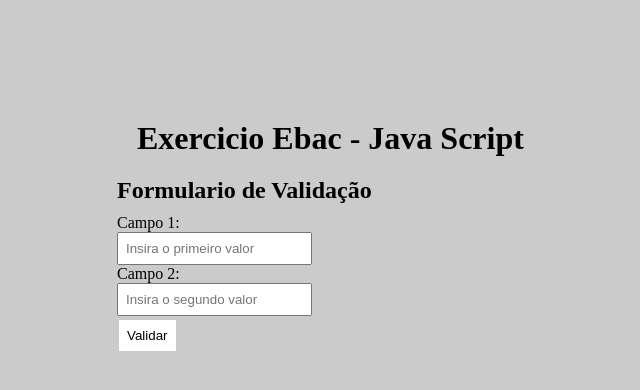
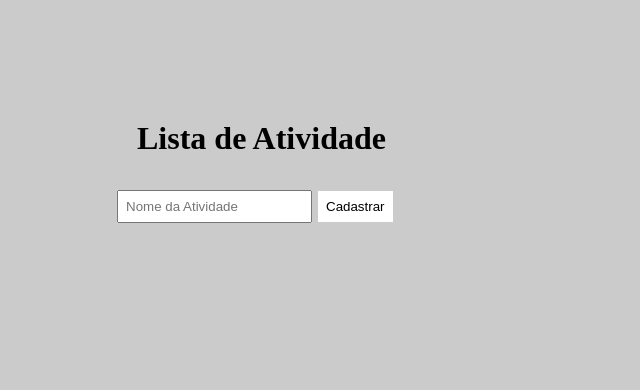
Before and after one commit to lh5818181/Exercicio_html_js, a plain HTML site: page Index.html in a window 1280 px wide. Shown: the whole page, without its empty margins (139-779 px from the left). Drawn offline with nearby package versions, Linux system fonts and the light colour scheme.

Commit message:
Update Index.html

```diff
--- a/Index.html
+++ b/Index.html
@@ -3,27 +3,22 @@
 <head>
     <meta charset="UTF-8">
     <meta name="viewport" content="width=device-width, initial-scale=1.0">
-    <title>Exercicio - EBAC - JS</title>
-    <link rel="stylesheet" href="main.css">
+    <title>Exercicio Jquery</title>
+
+    <link rel="stylesheet" href="/main.css">
 </head>
 <body>
-    <header>
-        <h1>Exercicio Ebac - Java Script</h1>
-    </header>
-    <section>
-        <div class="conteiner">
-            <h2>Formulario de Validação</h2>
-            <form id="form-validacao">
-                    <P>Campo 1:</P>
-                    <input type="number" id="PrimeiroValor" placeholder="Insira o primeiro valor" required="true">
-                    <br>
-                    <P>Campo 2:</P>
-                    <input type="number" id="SegundoValor" placeholder="Insira o segundo valor" required="true">
-                    <br>
-                    <button type="submit" id="btn-validar" >Validar</button>
-            </form>
-        </div>
-    </section>
-    <script src="main.js"></script>
+    <header><h1>Lista de Atividade</h1></header>
+    <form>
+        <input type="text" required placeholder="Nome da Atividade">
+        <button type="submit">Cadastrar</button>
+    </form>
+    <div>
+        <ul>
+
+        </ul>
+    </div>
+    <script src="https://code.jquery.com/jquery-3.7.1.js"></script>
+    <script src="./main1.js"></script>
 </body>
 </html>
```
